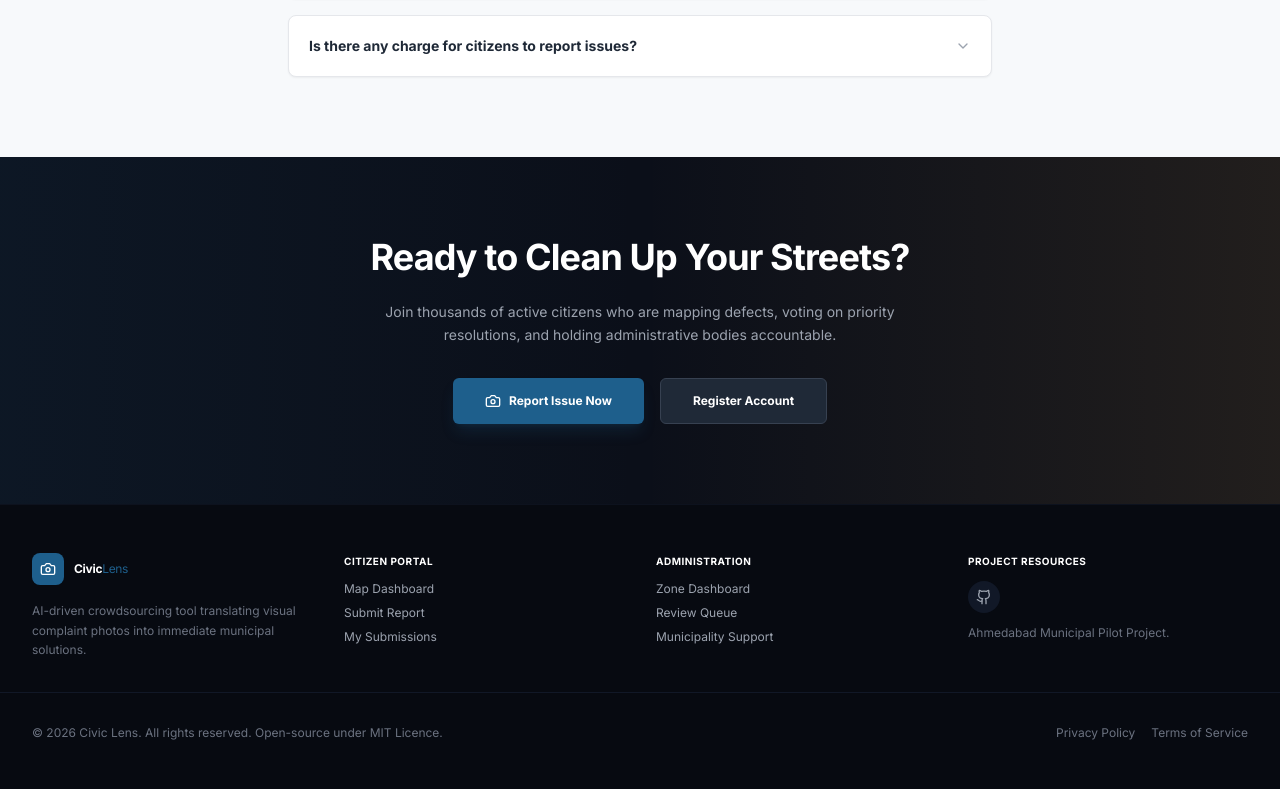
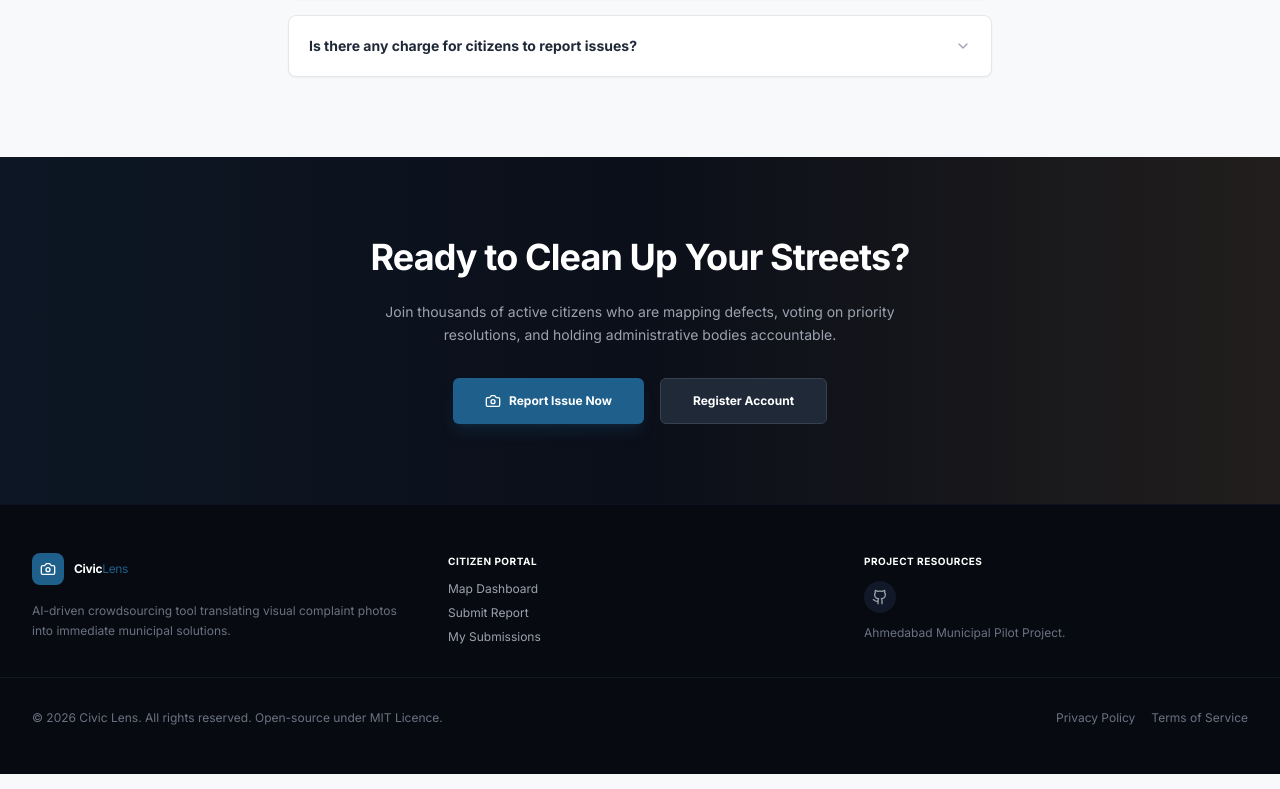
Before and after one commit to Tanish1808/Civic-Lens, a React (Vite) app in the folder civic_lens_frontend/: page / in a window 1280 px wide. Shown: the part 3242-4031 px from the top of the page. Built offline with nearby package versions, Linux system fonts and the light colour scheme.

Commit message:
feat: secure public footer by removing internal admin links

```diff
--- a/civic_lens_frontend/src/features/dashboard/pages/LandingPage.jsx
+++ b/civic_lens_frontend/src/features/dashboard/pages/LandingPage.jsx
@@ -380,7 +380,7 @@ export default function LandingPage() {
 
       {/* 9. Footer Section */}
       <footer className="bg-[#070A11] border-t border-gray-900/60 py-12 text-gray-400 text-xs">
-        <div className="max-w-7xl mx-auto px-4 sm:px-6 lg:px-8 grid grid-cols-1 md:grid-cols-4 gap-8 mb-8 border-b border-gray-900 pb-8">
+        <div className="max-w-7xl mx-auto px-4 sm:px-6 lg:px-8 grid grid-cols-1 md:grid-cols-3 gap-8 mb-8 border-b border-gray-900 pb-8">
 
           {/* Logo brand footer */}
           <div className="space-y-4">
@@ -404,16 +404,6 @@ export default function LandingPage() {
               <li><Link to="/dashboard" className="hover:text-white transition-colors">Map Dashboard</Link></li>
               <li><Link to="/report" className="hover:text-white transition-colors">Submit Report</Link></li>
               <li><Link to="/my-reports" className="hover:text-white transition-colors">My Submissions</Link></li>
-            </ul>
-          </div>
-
-          {/* Links 2 */}
-          <div className="space-y-3">
-            <h4 className="font-bold text-white uppercase tracking-wider text-[10px]">Administration</h4>
-            <ul className="space-y-2">
-              <li><Link to="/admin/overview" className="hover:text-white transition-colors">Zone Dashboard</Link></li>
-              <li><Link to="/admin/tickets" className="hover:text-white transition-colors">Review Queue</Link></li>
-              <li><Link to="#" className="hover:text-white transition-colors">Municipality Support</Link></li>
             </ul>
           </div>
 
```
